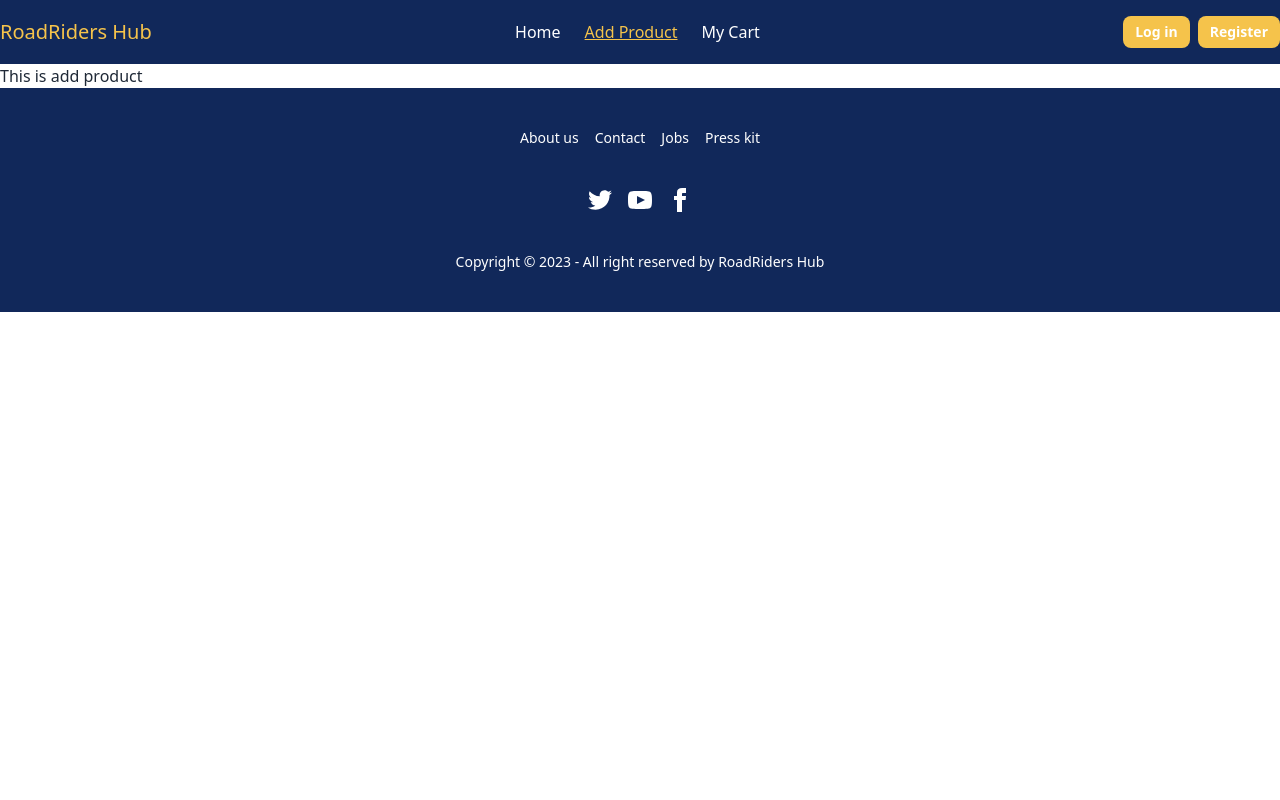
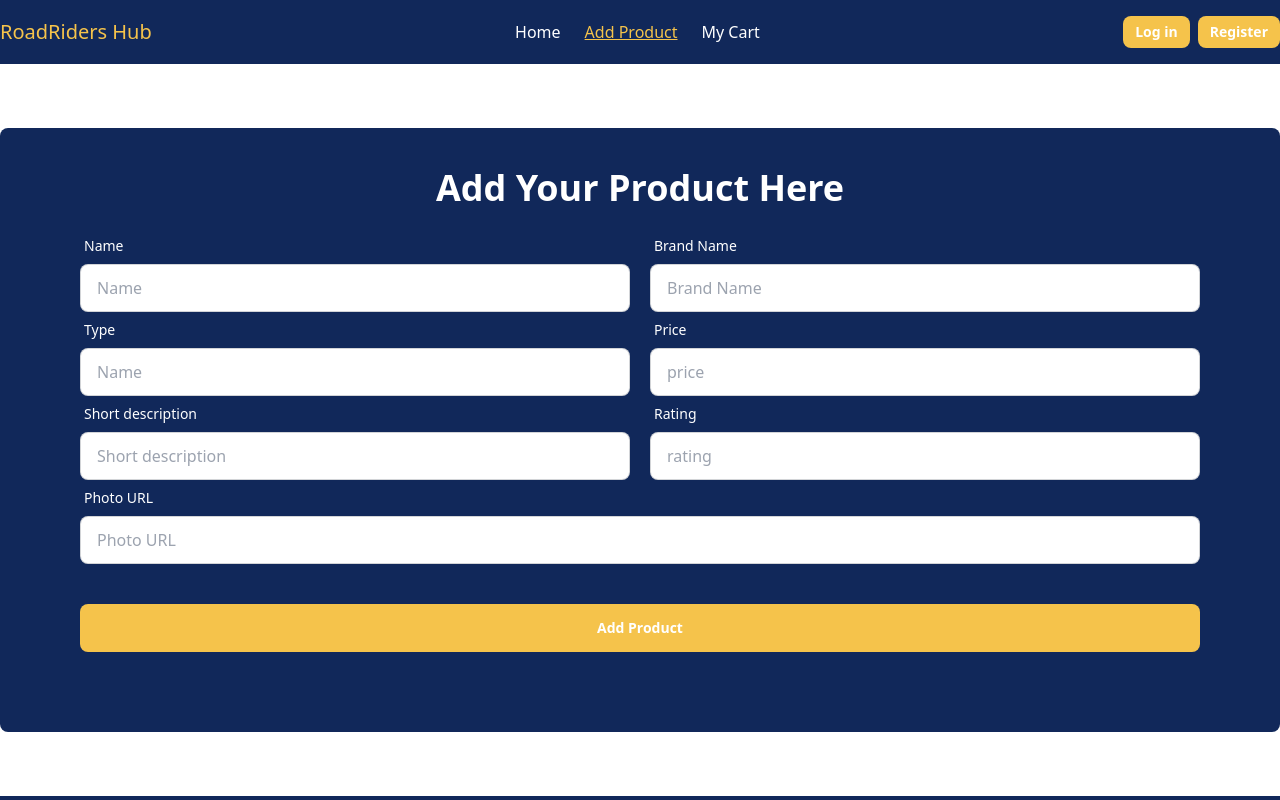
Before and after one commit to Rakibulislam1/RoadRiders-Hub-Client, a React (Vite) app: page /addProduct in a window 1280 px wide. Shown: the top 800 px of the page. Built offline with nearby package versions, Linux system fonts and the light colour scheme.

Commit message:
Add product data sent to the server and database

```diff
--- a/package.json
+++ b/package.json
@@ -15,7 +15,8 @@
     "react": "^18.2.0",
     "react-dom": "^18.2.0",
     "react-router-dom": "^6.17.0",
-    "sort-by": "^1.2.0"
+    "sort-by": "^1.2.0",
+    "sweetalert2": "^11.7.32"
   },
   "devDependencies": {
     "@types/react": "^18.2.15",
--- a/src/Component/AddProduct/AddProduct.jsx
+++ b/src/Component/AddProduct/AddProduct.jsx
@@ -1,9 +1,170 @@
+import Swal from 'sweetalert2'
 
 
 const AddProduct = () => {
+
+  const handleAddProduct = event => {
+    event.preventDefault();
+    const form = event.target;
+
+    const name = form.name.value;
+    const brand = form.brand.value;
+    const type = form.type.value;
+    const price = form.price.value;
+    const description = form.description.value;
+    const rating = form.rating.value;
+    const photo = form.photo.value;
+
+    const newProduct = {
+      name, brand, type, price, description, rating, photo
+    }
+    console.log(newProduct);
+
+    fetch('http://localhost:5000/product', {
+      method: 'POST',
+      headers: {
+        'content-type': 'application/json'
+      },
+      body: JSON.stringify(newProduct)
+    })
+    .then(res => res.json())
+    .then(data => {
+      console.log(data);
+      if(data.insertedId){
+        Swal.fire({
+          title: 'Success!',
+          text: 'Product Added Successfully',
+          icon: 'success',
+          confirmButtonText: 'Ok'
+        })
+      }
+      form.reset()
+    })
+  }
+
+
+
   return (
-    <div>
-      <h2>This is add product</h2>
+    <div className="my-16 bg-[#11285A] lg:px-20 px-5 pt-5 pb-20 rounded-lg">
+      <h2 className="text-center md:text-4xl text-xl font-semibold my-5 text-white">Add Your Product Here</h2>
+
+      <form onSubmit={handleAddProduct}>
+        <div className="flex md:gap-5 flex-col md:flex-row">
+          {/* name & brand */}
+          <div className="form-control w-full">
+            <label className="label">
+              <span className="label-text text-white">Name</span>
+            </label>
+            <label>
+              <input
+                type="text"
+                name="name"
+                placeholder="Name"
+                className="input input-bordered w-full"
+              />
+            </label>
+          </div>
+          <div className="form-control w-full">
+            <label className="label">
+              <span className="label-text text-white">Brand Name</span>
+            </label>
+            <label>
+              <input
+                type="text"
+                name="brand"
+                placeholder="Brand Name"
+                className="input input-bordered w-full"
+              />
+            </label>
+          </div>
+        </div>
+
+
+        <div className="flex md:gap-5 flex-col md:flex-row">
+          {/* type & price */}
+          <div className="form-control w-full">
+            <label className="label">
+              <span className="label-text text-white">Type</span>
+            </label>
+            <label>
+              <input
+                type="text"
+                name="type"
+                placeholder="Name"
+                className="input input-bordered w-full"
+              />
+            </label>
+          </div>
+          <div className="form-control w-full">
+            <label className="label">
+              <span className="label-text text-white">Price</span>
+            </label>
+            <label>
+              <input
+                type="text"
+                name="price"
+                placeholder="price"
+                className="input input-bordered w-full"
+              />
+            </label>
+          </div>
+        </div>
+
+        <div className="flex md:gap-5 flex-col md:flex-row">
+          {/* description & Rating */}
+          <div className="form-control w-full">
+            <label className="label">
+              <span className="label-text text-white">Short description</span>
+            </label>
+            <label>
+              <input
+                type="text"
+                name="description"
+                placeholder="Short description"
+                className="input input-bordered w-full"
+              />
+            </label>
+          </div>
+          <div className="form-control w-full">
+            <label className="label">
+              <span className="label-text text-white">Rating</span>
+            </label>
+            <label>
+              <input
+                type="text"
+                name="rating"
+                placeholder="rating"
+                className="input input-bordered w-full"
+              />
+            </label>
+          </div>
+        </div>
+
+
+
+        <div className="flex md:gap-5 flex-col md:flex-row">
+          {/* photo URL */}
+          <div className="form-control w-full">
+            <label className="label">
+              <span className="label-text text-white">Photo URL</span>
+            </label>
+            <label>
+              <input
+                type="text"
+                name="photo"
+                placeholder="Photo URL"
+                className="input input-bordered w-full"
+              />
+            </label>
+          </div>
+        </div>
+
+
+
+
+        <button className="btn bg-[#F5C34B] border-none text-white normal-case hover:bg-[#ddb24e] btn-block mt-10">Add Product</button>
+
+      </form>
     </div>
   );
 };
--- /dev/null
+++ b/src/Component/BrandsName/BrandsName.jsx
@@ -0,0 +1,10 @@
+
+const BrandsName = () => {
+  return (
+    <div>
+      <h2>Brands Name</h2>
+    </div>
+  );
+};
+
+export default BrandsName;
--- a/src/MainLayout/MainLayout.jsx
+++ b/src/MainLayout/MainLayout.jsx
@@ -6,7 +6,7 @@ const MainLayout = () => {
   return (
     <div>
       <Navbar></Navbar>
-      <div className="max-w-7xl mx-auto">
+      <div className="max-w-7xl mx-auto px-5 lg:px-0">
         <Outlet></Outlet>
       </div>
       <Footer></Footer>
```
Also changed, not shown: 1 other file (tests, documents, lock files or other folders).
